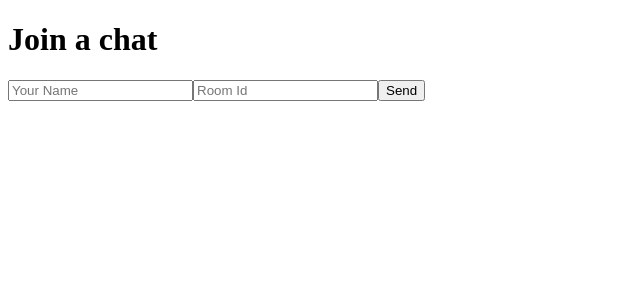
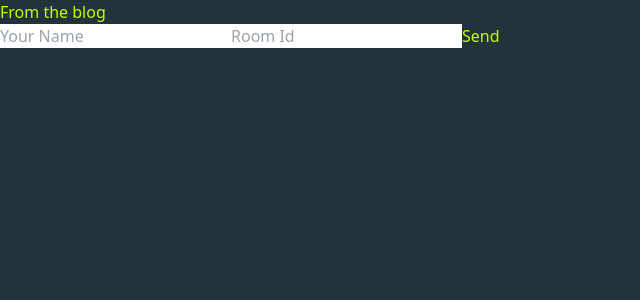
Before and after one commit to LukaszWilk1/ChatApp, a React (Create React App) app in the folder client/: page / in a window 1280 px wide. Shown: the top 300 px of the page, without its empty margins (0-640 px from the left). Built offline with nearby package versions, Linux system fonts and the light colour scheme; no server answers.

Commit message:
tenth-chat-commit

```diff
--- a/client/package.json
+++ b/client/package.json
@@ -35,5 +35,10 @@
       "last 1 firefox version",
       "last 1 safari version"
     ]
+  },
+  "devDependencies": {
+    "autoprefixer": "^10.4.16",
+    "postcss": "^8.4.32",
+    "tailwindcss": "^3.3.6"
   }
 }
--- /dev/null
+++ b/client/postcss.config.js
@@ -0,0 +1,6 @@
+module.exports = {
+  plugins: {
+    tailwindcss: {},
+    autoprefixer: {},
+  },
+}
--- a/client/src/App.jsx
+++ b/client/src/App.jsx
@@ -34,7 +34,7 @@ function App() {
     <Chat propSocket={socket} propUser = {room.userName} propRoom = {room.roomName}/>
   ) : (
     <div>
-      <h1>Join a chat</h1>
+      <h1 class="text-3xl font-bold tracking-tight text-gray-900 sm:text-4xl">From the blog</h1>
       <input onChange={handleChange} type="text" name="userName" id="yourName" placeholder="Your Name" value={room.userName}/>
       <input onChange={handleChange} type="text" name="roomName" id="roomName" placeholder="Room Id" value={room.roomName}/>
       <button onClick={joinRoom}>Send</button>
--- a/client/src/Chat.jsx
+++ b/client/src/Chat.jsx
@@ -33,7 +33,7 @@ const Chat = props =>{
             })
         })
 
-    }, [props.propSocket])
+    }, [props.propSocket]);
 
     return (
         <div id="Chat">
--- a/client/src/index.js
+++ b/client/src/index.js
@@ -1,6 +1,7 @@
 import React from 'react';
 import ReactDOM from 'react-dom/client';
 import App from './App';
+import "./style.css";
 
 const root = ReactDOM.createRoot(document.getElementById('root'));
 root.render(
--- /dev/null
+++ b/client/src/style.css
@@ -0,0 +1,13 @@
+@tailwind base;
+@tailwind components;
+@tailwind utilities;
+
+body{
+    box-sizing: border-box;
+    background-color: #22333b;
+    color: #C5FF00;
+}
+
+li{
+    list-style: none;
+}
--- /dev/null
+++ b/client/tailwind.config.js
@@ -0,0 +1,8 @@
+/** @type {import('tailwindcss').Config} */
+module.exports = {
+  content: ["./src/*.{js, jsx}"],
+  theme: {
+    extend: {},
+  },
+  plugins: [],
+}
```
Also changed, not shown: 1 other file (tests, documents, lock files or other folders).
